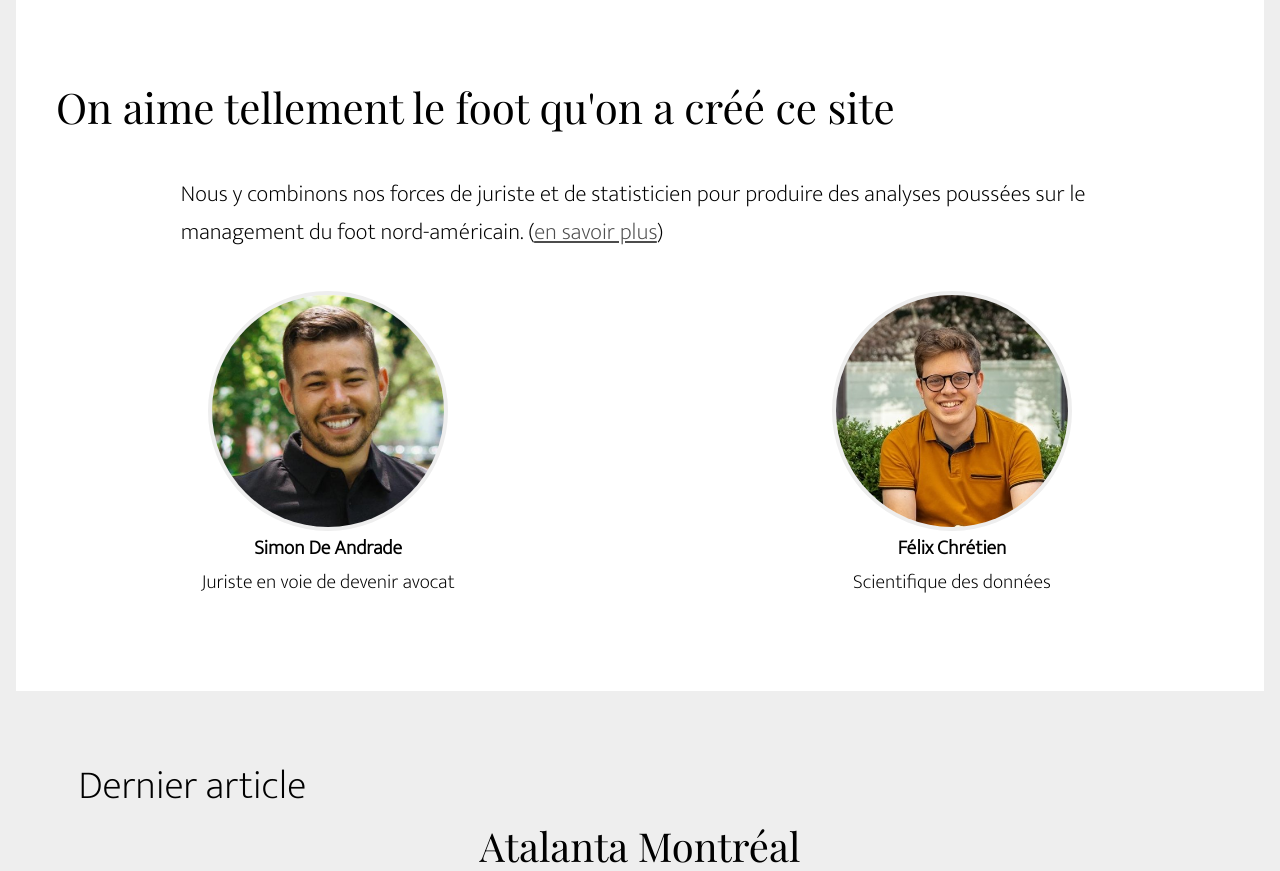
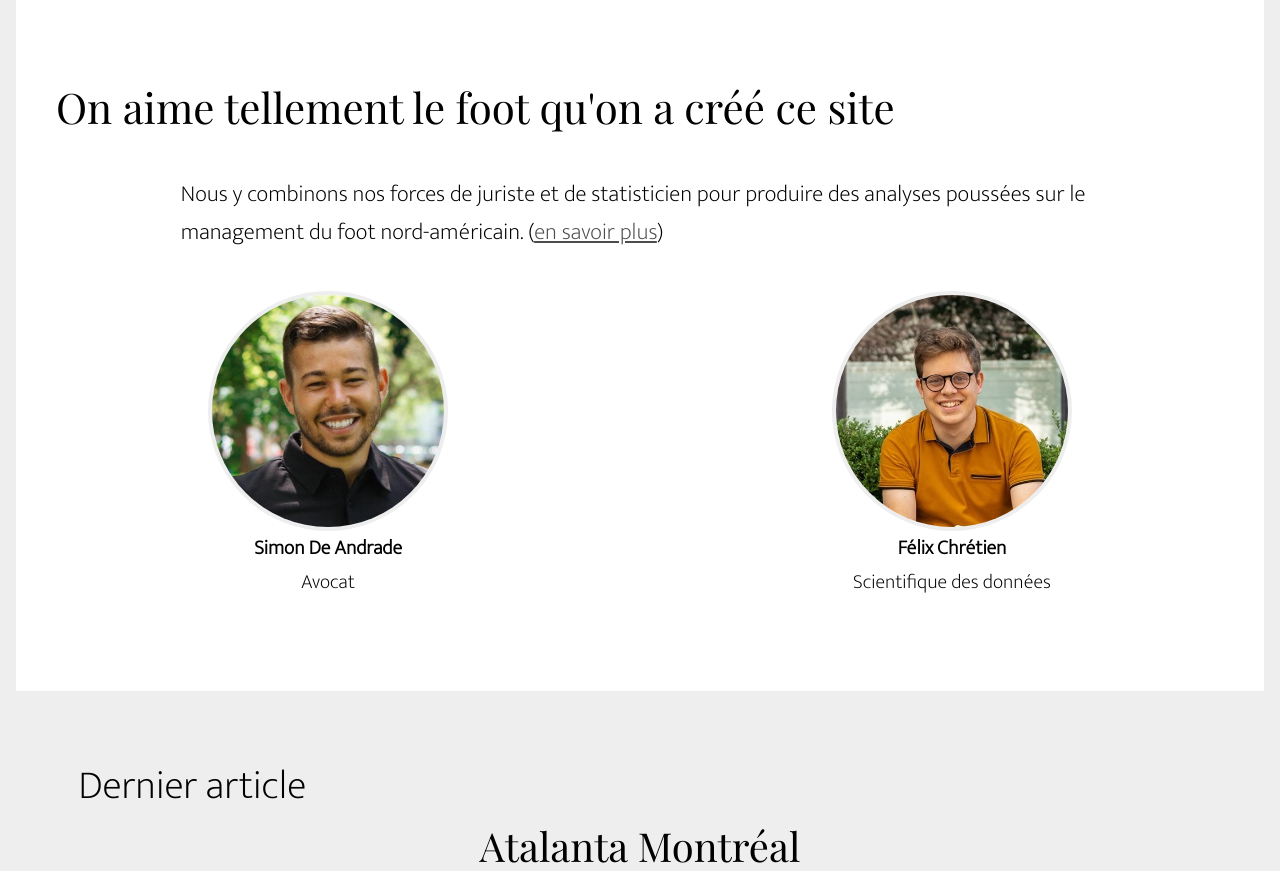
Before and after one commit to felixchretien/yasap, a Flask app: page / in a window 1280 px wide. Shown: the part 801-1672 px from the top of the page. Run offline with Flask 2, Linux system fonts and the light colour scheme; some libraries are stand-ins or nearby versions.

Commit message:
:tada: simon est devenu avocat

```diff
--- a/templates/home.html
+++ b/templates/home.html
@@ -19,7 +19,7 @@
             <div class="gars">
                 <p><img src="{{ url_for('static', filename='simon.jpg') }}" alt="Simon de Andrade"></p>
                 <p><b>Simon De Andrade</b></p>
-                <p>Juriste en voie de devenir avocat</p>
+                <p>Avocat</p>
             </div>
 
             <div class="gars">
```
